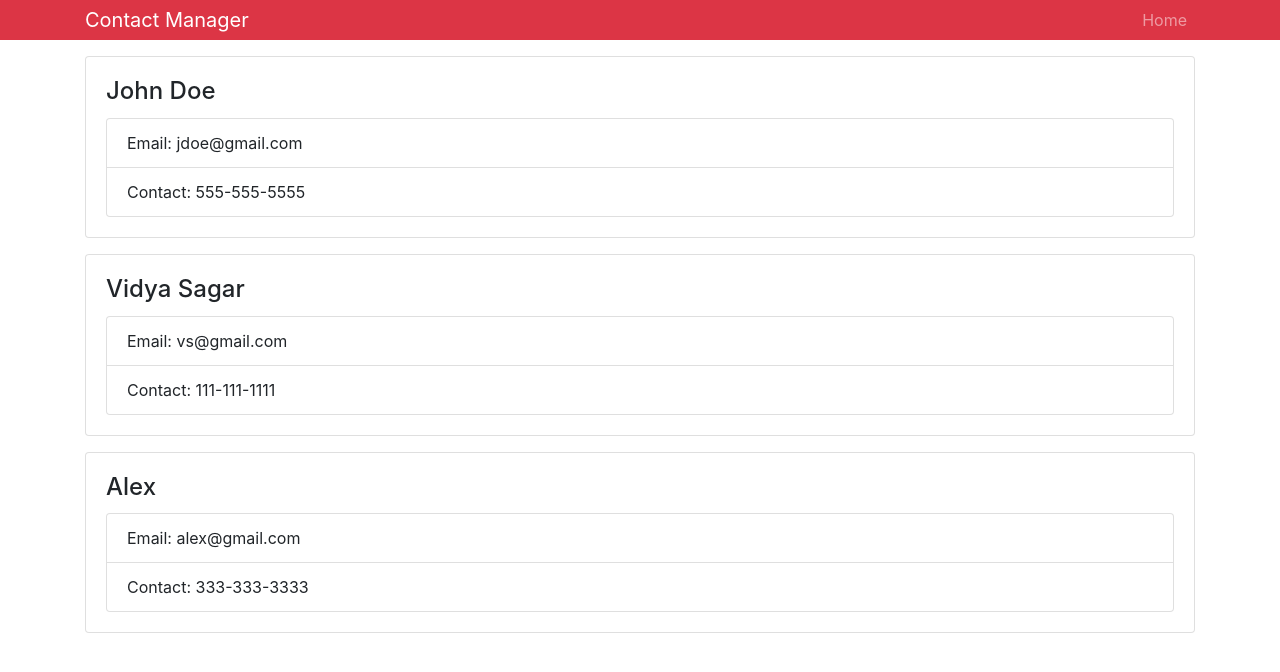
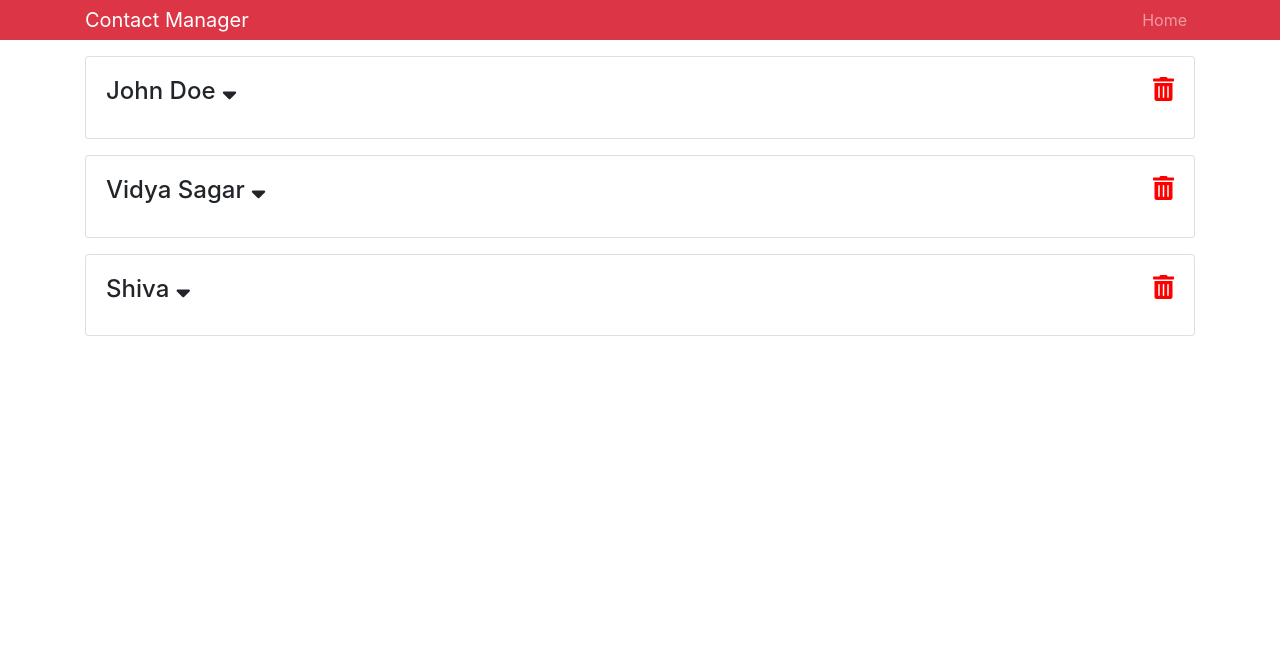
Before and after one commit to sagar949/react-contactmanager, a React (Create React App) app: page / in a window 1280 px wide. Shown: the top 672 px of the page. Built offline with nearby package versions, Linux system fonts and the light colour scheme.

Commit message:
added toglle show feature for contacts and deletion feature

```diff
--- a/public/index.html
+++ b/public/index.html
@@ -11,6 +11,8 @@
     -->
   <link rel="manifest" href="%PUBLIC_URL%/manifest.json">
   <link rel="shortcut icon" href="%PUBLIC_URL%/favicon.ico">
+  <link rel="stylesheet" href="https://use.fontawesome.com/releases/v5.3.1/css/all.css" integrity="sha384-mzrmE5qonljUremFsqc01SB46JvROS7bZs3IO2EmfFsd15uHvIt+Y8vEf7N7fWAU"
+    crossorigin="anonymous">
   <!--
       Notice the use of %PUBLIC_URL% in the tags above.
       It will be replaced with the URL of the `public` folder during the build.
--- a/src/components/Contact.js
+++ b/src/components/Contact.js
@@ -3,18 +3,52 @@ import PropTypes from 'prop-types';
 
 export default class Contact extends Component {
   static propTypes = {
-    contact: PropTypes.object.isRequired
+    contact: PropTypes.object.isRequired,
+    deleteClickHandler: PropTypes.func.isRequired
   };
 
+  state = {
+    showContactInfo: false
+  };
+
+  onShowClick = event => {
+    event.preventDefault();
+    this.setState({ showContactInfo: !this.state.showContactInfo });
+    //console.log(event.target);
+  };
+
+  onDeleteClick = event => {
+    event.preventDefault();
+    this.props.deleteClickHandler();
+  };
   render() {
     const { name, email, phone } = this.props.contact;
+    const { showContactInfo } = this.state;
     return (
       <div className="card card-body mb-3">
-        <h4 className="card-title">{name}</h4>
-        <ul className="list-group">
-          <li className="list-group-item">Email: {email}</li>
-          <li className="list-group-item">Contact: {phone}</li>
-        </ul>
+        <h4 className="card-title">
+          {name}{' '}
+          <i
+            onClick={this.onShowClick}
+            className={
+              this.state.showContactInfo
+                ? 'fas fa-sort-down fa-rotate-270'
+                : 'fas fa-sort-down'
+            }
+            style={{ cursor: 'pointer' }}
+          />
+          <i
+            className="fas fa-trash-alt"
+            style={{ cursor: 'pointer', float: 'right', color: 'red' }}
+            onClick={this.onDeleteClick}
+          />
+        </h4>
+        {showContactInfo ? (
+          <ul className="list-group">
+            <li className="list-group-item">Email: {email}</li>
+            <li className="list-group-item">Contact: {phone}</li>
+          </ul>
+        ) : null}
       </div>
     );
   }
--- a/src/components/Contacts.js
+++ b/src/components/Contacts.js
@@ -18,20 +18,30 @@ export default class Contacts extends Component {
       },
       {
         id: 3,
-        name: 'Alex',
-        email: 'alex@gmail.com',
+        name: 'Shiva',
+        email: 'shiva@gmail.com',
         phone: '333-333-3333'
       }
     ]
   };
+
+  deleteContact = id => {
+    const { contacts } = this.state;
+    const newContacts = contacts.filter(c => c.id !== id);
+    this.setState({ contacts: newContacts });
+  };
   render() {
     const { contacts } = this.state;
     return (
-      <div>
+      <React.Fragment>
         {contacts.map(contact => (
-          <Contact key={contact.id} contact={contact} />
+          <Contact
+            key={contact.id}
+            contact={contact}
+            deleteClickHandler={this.deleteContact.bind(this, contact.id)}
+          />
         ))}
-      </div>
+      </React.Fragment>
     );
   }
 }
```
